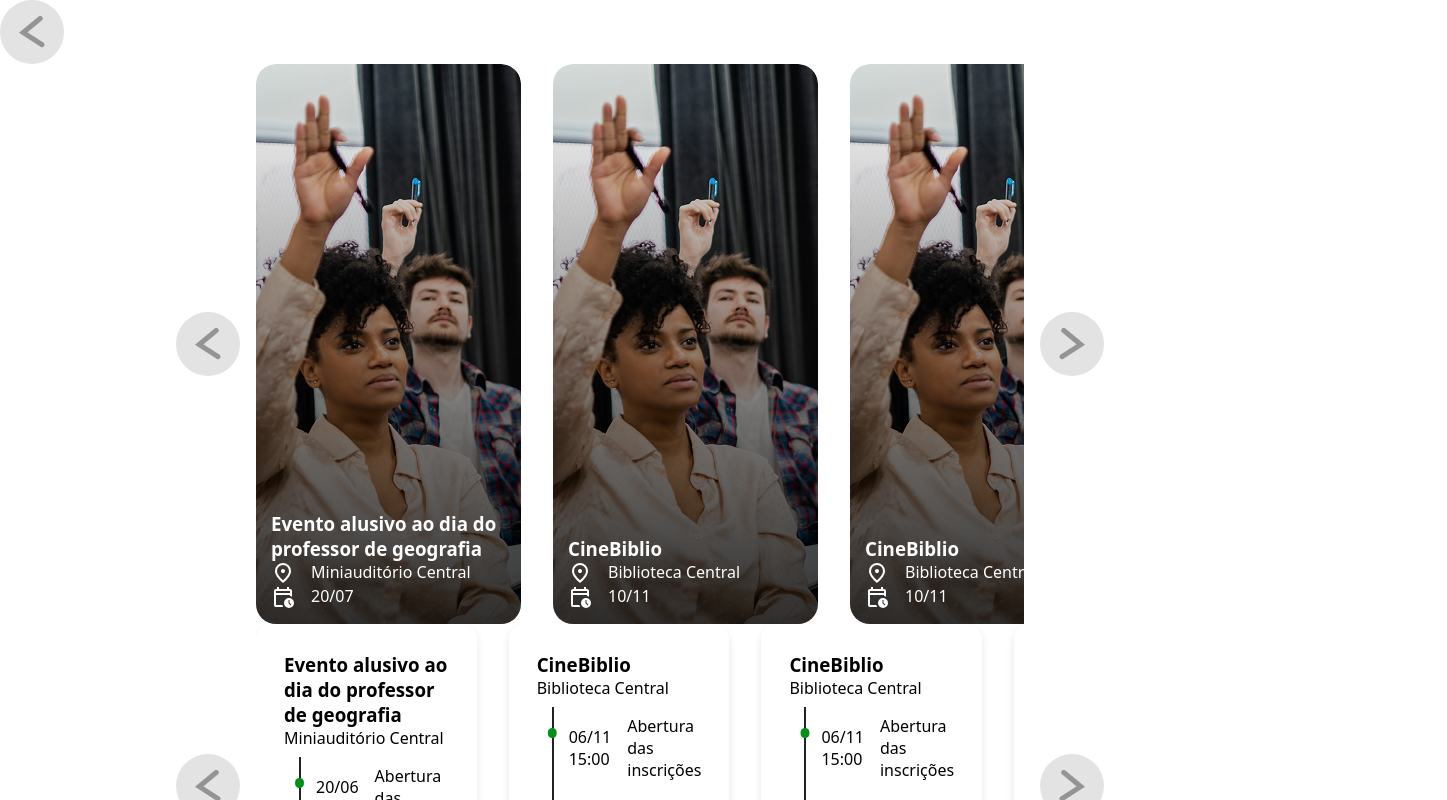
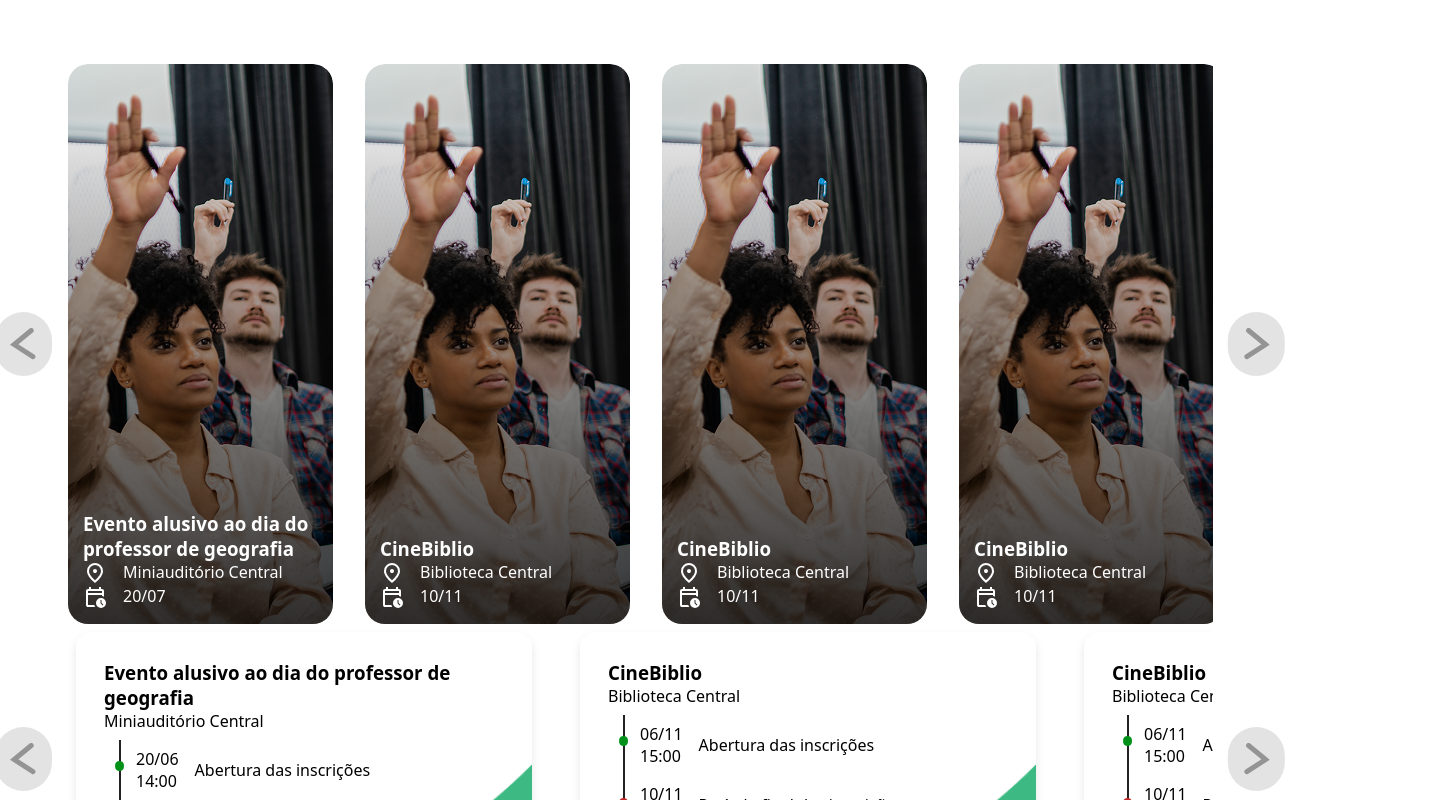
Before and after one commit to CSA-Centro-de-Solucoes-Aplicadas/Agenda-CNAT, a Vue app in the folder vue-project/: page / in a window 1280 px wide. Shown: the top 800 px of the page, 1447 px wide, since content can reach past the window. Built offline with nearby package versions, Linux system fonts and the light colour scheme; the HTML template or start-up script is replaced by a standard one.

Commit message:
Movimentação fluída do carrossel (setas)

```diff
--- a/vue-project/src/App.vue
+++ b/vue-project/src/App.vue
@@ -82,5 +82,8 @@ body {
     'Open Sans',
     'Helvetica Neue',
     sans-serif;
+  display: flex;
+  flex-direction: column;
+  align-items: center;
 }
 </style>
--- a/vue-project/src/componentes/CardDestaque.vue
+++ b/vue-project/src/componentes/CardDestaque.vue
@@ -22,20 +22,19 @@ import '@/assets/images/illustrations/fundodestaque.png'
 </template>
 <style scoped>
 .carddestaque {
+  aspect-ratio: 265 / 560;
+  width: 265px;
+  max-width: 100%;
   background-image:url(@/assets/images/illustrations/fundodestaque.png);
   background-size: cover;
   background-position: center;
-  border-radius: 20px 20px 20px 20px;
+  border-radius: 20px;
   position: relative;
-  min-width: 265px;
-  width: 100%;
   display: flex;
   flex-direction: column;
   justify-content: flex-end;
-  align-items: start;
   padding: 15px;
   box-sizing: border-box;
-  min-height: 560px;
 }
 .carddestaque::after {
   content: '';
--- a/vue-project/src/componentes/CardInscricao.vue
+++ b/vue-project/src/componentes/CardInscricao.vue
@@ -42,6 +42,7 @@ const props = defineProps({
   display: flex;
   flex-direction: column;
   gap: 0.5rem;
+  margin: 0.5rem;
 }
 .timeline {
   border-left: 2px solid #222;
--- a/vue-project/src/componentes/Carrossel.vue
+++ b/vue-project/src/componentes/Carrossel.vue
@@ -1,59 +1,89 @@
 <script setup>
 import CardDestaque from './CardDestaque.vue'
 import ButtonSeta from './ButtonSeta.vue'
-import { ref } from 'vue'
+import { ref, onMounted, nextTick } from 'vue'
 const props = defineProps({
   itens: Array,
   component: Object,
 })
 const container = ref(null)
-function scrollLeft() {
-  if (container.value) {
-    container.value.scrollBy({
-      left: -300,
-      behavior: 'smooth',
-    })
+const viewport = ref(null)
+const slides = ref([])
+const currentIndex = ref(0)
+const slideWidth = ref(0)
+
+onMounted(async () => {
+  await nextTick()
+  slides.value = Array.from(container.value.children)
+  if (slides.value.length > 0) {
+    slideWidth.value = slides.value[0].clientWidth
+  }
+})
+
+function proximo() {
+  if (currentIndex.value < props.itens.length - 1) {
+    currentIndex.value++
   }
 }
-function scrollRight() {
-  if (container.value) {
-    container.value.scrollBy({
-      left: 300,
-      behavior: 'smooth',
-    })
+
+function anterior() {
+  if (currentIndex.value > 0) {
+    currentIndex.value--
   }
 }
 </script>
 <template>
   <div class="carrossel">
-    <ButtonSeta @click="scrollLeft"></ButtonSeta>
-    <div class="itens" ref="container">
-      <component v-for="(item, i) in itens" :key="i" :is="component" :item="item" />
+    <ButtonSeta
+      class="seta esquerda"
+      @click="anterior"
+      :disabled="!loop && currentIndex === 0"
+    ></ButtonSeta>
+    <div class="viewport" ref="viewport">
+      <div
+        class="itens"
+        ref="container"
+        :style="{
+          transform: `translateX(-${currentIndex * slideWidth * 3}px)`,
+        }"
+      >
+        <component v-for="(item, i) in itens" :key="i" :is="component" :item="item" />
+      </div>
     </div>
-    <ButtonSeta @click="scrollRight" style="transform: scaleX(-1)"></ButtonSeta>
+
+    <ButtonSeta
+      class="seta direita"
+      @click="proximo"
+      :disabled="!loop && currentIndex === itens.length - 1"
+      style="transform: scaleX(-1)"
+    ></ButtonSeta>
   </div>
 </template>
 <style scoped>
 .carrossel {
+  display: flex;
   align-items: center;
-  display: flex;
-  justify-content: center;
+  position: relative;
   gap: 1rem;
+  width: 80%;
+  overflow: hidden;
+  margin: auto;
 }
-.carrossel > * {
+.viewport {
+  overflow: hidden;
+  width: 100%;
+  will-change: transform;
 }
 .itens {
   display: flex;
+  transition: transform 0.6s ease; /* suaviza a passagem */
   gap: 2rem;
-  overflow-x: auto;
-  max-width: 60vw;
-  scroll-behavior: smooth;
-  scroll-snap-type: x mandatory;
 }
 .itens::-webkit-scrollbar {
   display: none;
 }
 .itens > * {
   scroll-snap-align: start;
+  flex: 0 0 auto; /* ocupa 100% da largura da viewport */
 }
 </style>
```
